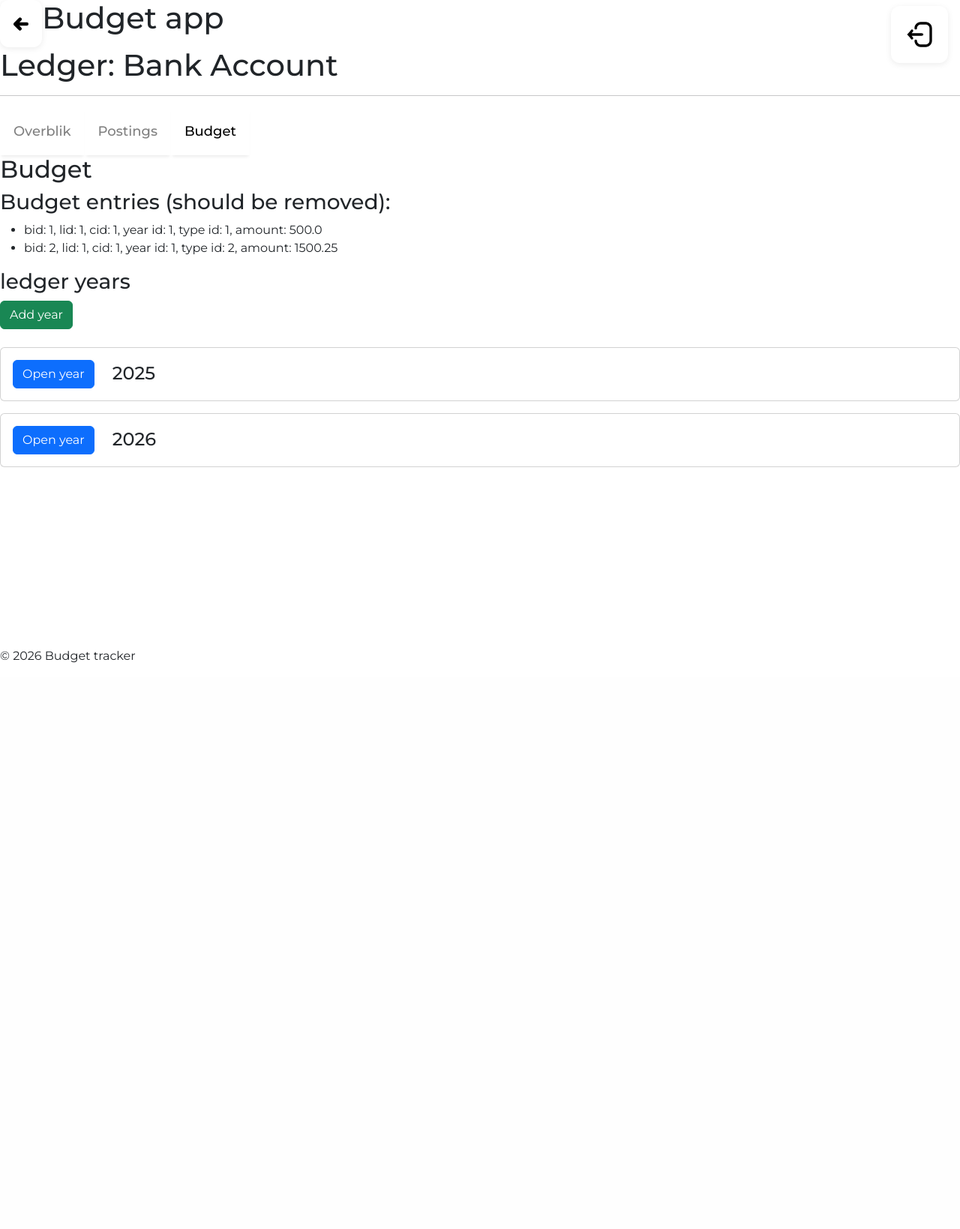
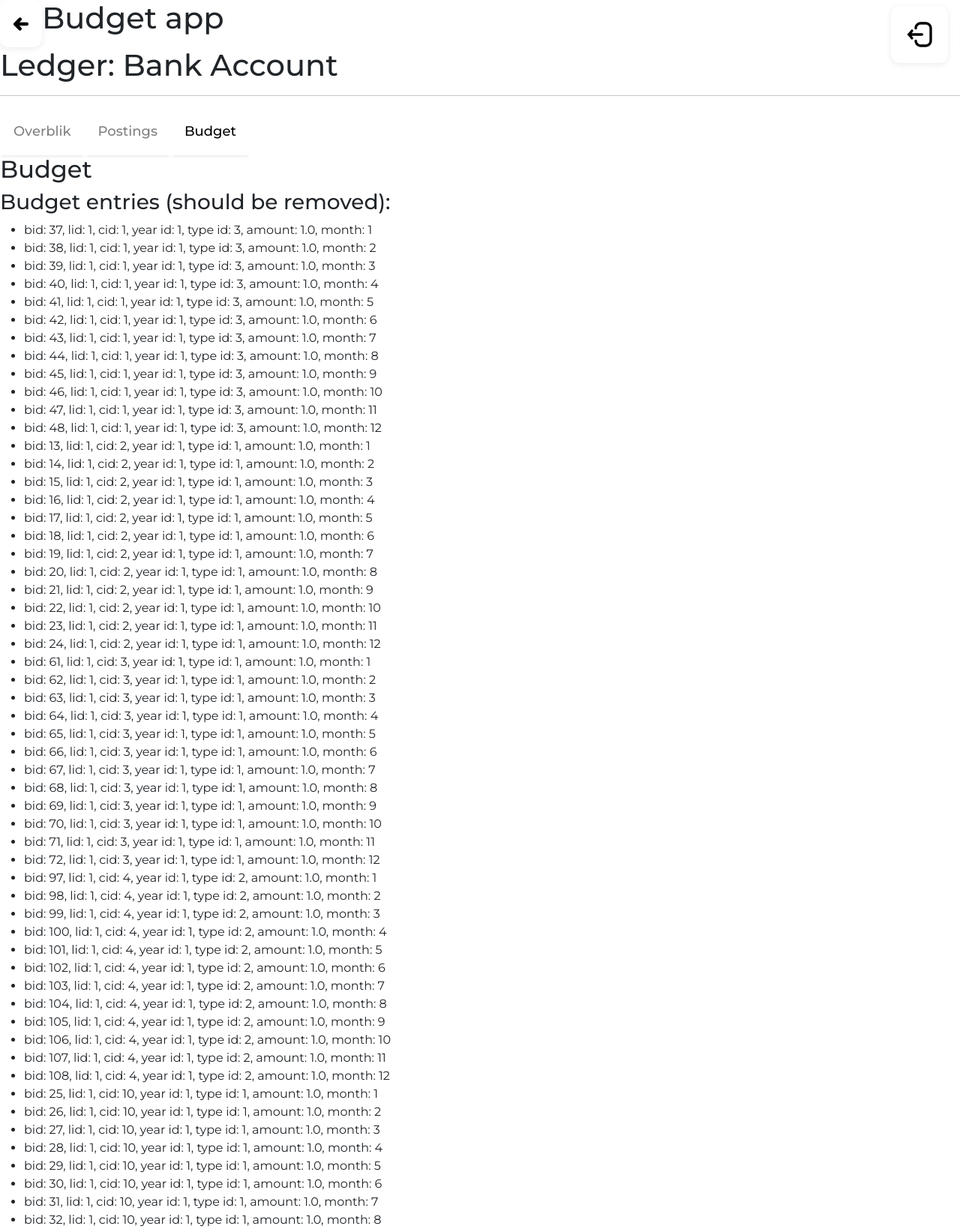
Before and after one commit to pgh911/DIS-project-group-47, a Flask app: page /ledgers/1/budget in a window 1280 px wide. Shown: the top 1639 px of the page at 75% size. Before the commit the page ends 884 px from the top, so only its background shows below. Run offline with Flask 3, Linux system fonts and the light colour scheme; a user stored in the database is signed in; data comes from the database, SQL or seed files in the repository.

Commit message:
added budget entries to frontend

```diff
--- a/controllers/ledger.py
+++ b/controllers/ledger.py
@@ -4,7 +4,7 @@ from flask_login import login_required, current_user
 from models.ledger import insert_ledger, list_ledgers, get_ledger, delete_ledger, get_category_total
 from models.posting import Posting, list_postings, insert_posting
 from models.categories import Category, CategoryType, list_categories
-from models.budget import BudgetEntry, list_budget_entries, list_budget_years
+from models.budget import BudgetEntry, list_budget_entries, list_budget_years, get_budget_entry, insert_budget_entry
 # from database import db_connection
 
 bp = Blueprint('ledger', __name__, url_prefix='/ledgers')
@@ -69,17 +69,67 @@ def budget(LedgerId):
     if ledger is None:
         return "Ledger not found", 404
 
-
     if request.method == "POST":
         action = request.form.get("action")
         year = request.form.get("year", 2026)
 
         if action == "add_year":
-            #For DATABASE
             return redirect(url_for("ledger.budget", LedgerId=LedgerId, year=year))
 
     categories = list_categories(LedgerId)
+    if categories is None:
+        return "Categories not found", 404
     budget = list_budget_entries(LedgerId)
+    print(f"budget: {budget}")
+    if budget is None:
+        return "budget not found", 404
     budget_years = list_budget_years(LedgerId)
+    if budget_years is None:
+        return "budget_years not found", 404
 
     return render_template('pages/budget.html', ledger=ledger, budget=budget, budget_years=budget_years, categories=categories)
+
+@bp.route('/<int:LedgerId>/budget/save', methods=['POST'])
+@login_required
+def save_budget(LedgerId):
+    ledger = get_ledger(LedgerId)
+
+    if ledger is None:
+        return {"error": "Ledger not found"}, 404
+
+    entries = request.get_json()
+
+    if not entries:
+        return {"error": "No entries supplied"}, 400
+
+    for entry in entries:
+
+        year = entry["year"]
+        month = entry["month"]
+        category_id = entry["category_id"]
+        amount = entry["amount"]
+
+        budget_entry = get_budget_entry( # ID should be passe
+            LedgerId=LedgerId,
+            year=year,
+            month=month,
+            category_id=category_id
+        )
+
+        if budget_entry:
+            budget_entry.amount = amount
+        else:
+            insert_budget_entry(
+                LedgerId=LedgerId,
+                year=year,
+                month=month,
+                category_id=category_id,
+                amount=amount
+            )
+
+    # db.session.commit()
+
+    return {
+        "success": True,
+        "updated": len(entries)
+    }, 200
--- a/database.py
+++ b/database.py
@@ -10,11 +10,11 @@ def init_db():
     conn = db_connection()
     with open("db/schema.sql") as f:
         conn.executescript(f.read())
+    with open("db/triggers.sql") as f:
+        conn.executescript(f.read())
     with open("db/seed.sql") as f:
         conn.executescript(f.read())
     with open("db/views.sql") as f:
-        conn.executescript(f.read())
-    with open("db/triggers.sql") as f:
         conn.executescript(f.read())
 
     conn.commit()
--- a/db/schema.sql
+++ b/db/schema.sql
@@ -36,9 +36,10 @@ CREATE TABLE
         type_id INTEGER NOT NULL,
         created DATETIME DEFAULT CURRENT_TIMESTAMP,
         lid INTEGER NOT NULL,
+
+        UNIQUE (lid, category_name),
         FOREIGN KEY (type_id) REFERENCES category_types (type_id),
-        FOREIGN KEY (lid) REFERENCES ledgers (lid) ON DELETE CASCADE,
-        UNIQUE (lid, category_name)
+        FOREIGN KEY (lid) REFERENCES ledgers (lid) ON DELETE CASCADE
     );
 
 CREATE TABLE
@@ -72,6 +73,10 @@ CREATE TABLE
         cid INTEGER NOT NULL,
         lid INTEGER NOT NULL,
         type_id INTEGER NOT NULL,
+        month INTEGER NOT NULL, -- month number starting range 1-12
+
+        -- each category in month in year in ledger is a uique combination
+        UNIQUE(lid, year_id, cid, month),
         FOREIGN KEY (lid) REFERENCES ledgers (lid) ON DELETE CASCADE ON UPDATE CASCADE,
         FOREIGN KEY (type_id) REFERENCES category_types (type_id),
         FOREIGN KEY (cid) REFERENCES categories (cid) ON DELETE CASCADE ON UPDATE CASCADE,
--- a/db/seed.sql
+++ b/db/seed.sql
@@ -16,7 +16,7 @@ VALUES
     (2, 'saving'),
     (3, 'income');
 
-INSERT INTO
+INSERT OR IGNORE INTO
     categories (category_name, type_id, lid)
 VALUES
     ('Rent', 1, 1),
@@ -56,8 +56,12 @@ VALUES
     (3, 2025, 2),
     (4, 2026, 2);
 
-INSERT INTO
-    budget_entries (bid, year_id, amount, cid, lid, type_id)
-VALUES
-    (1, 1, 500, 1, 1, 1),
-    (2, 1, 1500.25, 1, 1, 2);
+-- INSERT INTO
+--     budget_entries (bid, year_id, amount, cid, lid, type_id, month)
+-- VALUES
+--     (1, 1, 500, 1, 1, 1, 1),
+--     (2, 1, 1500.25, 1, 1, 2, 1),
+--     (1, 1, 500, 1, 1, 1, 1),
+--     (2, 1, 1500.25, 1, 1, 2, 2),
+--     (1, 1, 500, 1, 1, 1, 1),
+--     (2, 1, 1500.25, 1, 1, 2, 2);
--- a/db/triggers.sql
+++ b/db/triggers.sql
@@ -1,16 +1,84 @@
-CREATE TRIGGER create_default_categories
-AFTER INSERT ON ledgers
-BEGIN
-    INSERT INTO categories (category_name, type_id, lid)
-    VALUES ('Income', 3, NEW.lid);
+CREATE TRIGGER create_default_categories AFTER INSERT ON ledgers BEGIN
+INSERT INTO
+    categories (category_name, type_id, lid)
+VALUES
+    ('Income', 3, NEW.lid);
 
-    INSERT INTO categories (category_name, type_id, lid)
-    VALUES ('Food', 1, NEW.lid);
+INSERT INTO
+    categories (category_name, type_id, lid)
+VALUES
+    ('Food', 1, NEW.lid);
 
-    INSERT INTO categories (category_name, type_id, lid)
-    VALUES ('Rent', 1, NEW.lid);
+INSERT INTO
+    categories (category_name, type_id, lid)
+VALUES
+    ('Rent', 1, NEW.lid);
 
+INSERT INTO
+    categories (category_name, type_id, lid)
+VALUES
+    ('Stocks', 2, NEW.lid);
 
-    INSERT INTO categories (category_name, type_id, lid)
-    VALUES ('Stocks', 2, NEW.lid);
 END;
+
+-- when a year is added, budget entries are added in the ledger, for each
+-- year, month, category
+CREATE TRIGGER create_budget_entries_on_year_added AFTER INSERT ON ledger_years BEGIN
+INSERT INTO
+    budget_entries (year_id, amount, cid, lid, type_id, MONTH)
+SELECT
+    NEW.year_id,
+    1, -- amount
+    c.cid,
+    c.lid, -- possibly c
+    c.type_id,
+    m.month
+FROM
+    categories c
+    CROSS JOIN (
+        SELECT
+            1 AS MONTH
+        UNION ALL
+        SELECT
+            2
+        UNION ALL
+        SELECT
+            3
+        UNION ALL
+        SELECT
+            4
+        UNION ALL
+        SELECT
+            5
+        UNION ALL
+        SELECT
+            6
+        UNION ALL
+        SELECT
+            7
+        UNION ALL
+        SELECT
+            8
+        UNION ALL
+        SELECT
+            9
+        UNION ALL
+        SELECT
+            10
+        UNION ALL
+        SELECT
+            11
+        UNION ALL
+        SELECT
+            12
+    ) AS m
+WHERE
+    c.lid = NEW.lid;
+END;
+
+-- ledger_years schema:
+-- year_id
+-- ledger_year
+-- lid
+-- when a category is added, budget entries are added in the ledger, for each
+-- year, month
--- a/models/budget.py
+++ b/models/budget.py
@@ -8,13 +8,14 @@ class LedgerYear:
         self.lid = lid
 
 class BudgetEntry:
-    def __init__(self, bid, year_id, amount, cid, lid, type_id):
+    def __init__(self, bid, year_id, amount, cid, lid, type_id, month):
         self.bid = bid
         self.lid = lid
         self.cid = cid
         self.year_id = year_id
         self.type_id = type_id
         self.amount = amount
+        self.month = month
 
 def list_budget_years(lid):
     conn = db_connection()
@@ -46,6 +47,9 @@ def list_budget_entries(lid):
 
     conn.close()
 
+    if budget_entries is None:
+        return None
+
     entries = []
     for entry in budget_entries:
         entries.append(BudgetEntry(
@@ -54,7 +58,8 @@ def list_budget_entries(lid):
             amount=entry['amount'],
             cid=entry['cid'],
             lid=entry['lid'],
-            type_id=entry['type_id']
+            type_id=entry['type_id'],
+            month=entry['month']
         ))
 
     return entries
@@ -67,16 +72,18 @@ def get_budget_entry(bid):
     ).fetchone()
     conn.close()
 
-    if db_entry:
-        return BudgetEntry(
-            bid=db_entry['bid'],
-            year_id=db_entry['year_id'],
-            amount=db_entry['amount'],
-            cid=db_entry['cid'],
-            lid=db_entry['lid'],
-            type_id=db_entry['type_id']
-        )
-    return None
+    if not db_entry:
+        return None
+
+    return BudgetEntry(
+        bid=db_entry['bid'],
+        year_id=db_entry['year_id'],
+        amount=db_entry['amount'],
+        cid=db_entry['cid'],
+        lid=db_entry['lid'],
+        type_id=db_entry['type_id'],
+        month=db_entry['month']
+    )
 
 def insert_budget_entry(year_id, amount, cid, lid, type_id):
     conn = db_connection()
--- a/templates/components/budget/year_table.html
+++ b/templates/components/budget/year_table.html
@@ -24,7 +24,12 @@
 	class="collapse"
 	id="collapseYear{{ ledger_year.ledger_year }}">
 	<div class="card card-body">
-		<button class="btn btn-primary">Save budget year</button>
+		<button
+			class="btn btn-primary save-budget"
+			data-year="{{ ledger_year.ledger_year }}"
+			data-ledger="{{ ledger_year.lid }}">
+			Save budget year
+		</button>
 		<table class="table">
 			<thead>
 				<tr>
@@ -55,13 +60,25 @@
 				{% for c in categories if c.category_type == group %}
 				<tr>
 					<th scope="row">{{ c.category_name }}</th>
-					{% for i in range(12) %}
+					{% for month in range(1, 13) %}
+					 {% set budget = (
+        			    budget_entries
+        			    | selectattr('year_id', 'equalto', ledger_year.year_id)
+        			    | selectattr('cid', 'equalto', c.cid)
+        			    | selectattr('month', 'equalto', month)
+        			    | first
+        			) %}
 					<td>
-						<input
-							class="form-control"
-							type="number"
-							value="0" />
-					</td>
+			            <input
+			                class="form-control budget-cell"
+			                type="number"
+			                value="{{ budget.amount if budget else 0 }}"
+			                data-budget-id="{{ budget.bid if budget else '' }}"
+			                data-year="{{ ledger_year.ledger_year }}"
+			                data-month="{{ month }}"
+			                data-category-id="{{ c.cid }}"
+			                data-category-type="{{ c.category_type }}" />
+			        </td>
 					{% endfor %}
 				</tr>
 				{% endfor %}
@@ -71,4 +88,42 @@
 		{% endfor %}
 	</div>
 </div>
+<script>
+	document.querySelectorAll(".save-budget").forEach(button => {
+    button.addEventListener("click", async function () {
+		console.log("Button pushed!");
+
+        const year = this.dataset.year;
+		const lid = this.dataset.ledger;
+
+        const rows = [];
+
+        document
+            .querySelectorAll(
+                `#collapseYear${year} .budget-cell`
+            )
+            .forEach(input => {
+
+                rows.push({
+                    year: parseInt(input.dataset.year),
+                    month: parseInt(input.dataset.month),
+                    category_id: parseInt(input.dataset.categoryId),
+                    category_type: input.dataset.categoryType,
+                    amount: parseFloat(input.value || 0)
+                });
+
+            });
+
+        await fetch(`/ledgers/${lid}/budget/save`, {
+            method: "POST",
+            headers: {
+                "Content-Type": "application/json"
+            },
+            body: JSON.stringify(rows)
+        });
+
+        alert("Saved");
+    });
+});
+</script>
 {% endmacro%}
--- a/templates/pages/budget.html
+++ b/templates/pages/budget.html
@@ -1,7 +1,9 @@
-{% extends "layout.html" %} {% block title %} Budget | {{ ledger.ledger_name }}{%
-endblock %} {% from "components/ledgers/ledger_links.html" import ledger_links %} {%
-block content %}
+{% extends "layout.html" %}
+{% block title %} Budget | {{ ledger.ledger_name }} {% endblock %}
 
+{% from "components/ledgers/ledger_links.html" import ledger_links %}
+
+{% block content %}
 <div>
 <h1>Ledger: {{ ledger.ledger_name }}</h1>
 <hr />
@@ -14,8 +16,7 @@ block content %}
 			{% for entry in budget %}
 			<li>
 				bid: {{ entry.bid }}, lid: {{ entry.lid }}, cid: {{ entry.cid }}, year
-				id: {{ entry.year_id }}, type id: {{ entry.type_id }}, amount: {{
-				entry.amount }}
+				id: {{ entry.year_id }}, type id: {{ entry.type_id }}, amount: {{ entry.amount }}, month: {{ entry.month }}
 			</li>
 			{% endfor %}
 		</ul>
@@ -23,7 +24,6 @@ block content %}
 		{% from "components/budget/year_table.html" import year_table %}
 		<div class="d-flex gap-3 mb-4">
 			<form method="POST">
-				<!-- <input type="number" name="year" value="{{ year or 2026 }}" required> -->
 				<button
 					type="submit"
 					name="action"
@@ -34,8 +34,9 @@ block content %}
 			</form>
 		</div>
 		<div>
-			{% for b in budget_years %} {{ year_table(b, budget, categories) }} {%
-			endfor %}
+			{% for b in budget_years %}
+			{{ year_table(b, budget, categories) }}
+			{% endfor %}
 		</div>
 	</div>
 </section>
```
